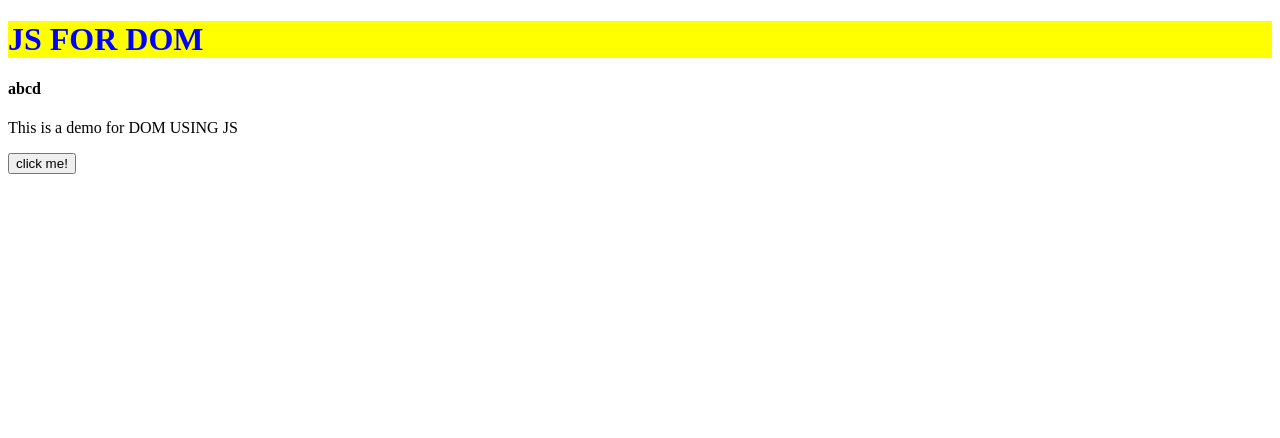
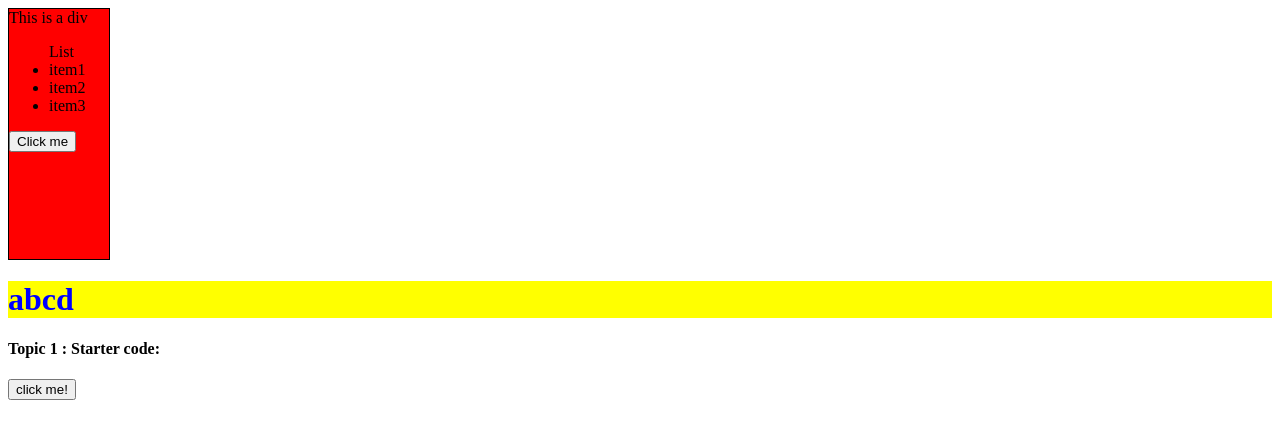
Before and after one commit to rishit2264/javascipt_full, a plain HTML site: page index6.html in a window 1280 px wide. Drawn offline with Linux system fonts and the light colour scheme.

Commit message:
get/set attribute + create/remove element

```diff
--- a/index6.html
+++ b/index6.html
@@ -7,6 +7,14 @@
     <link rel = "stylesheet" href = "style6.css" />
 </head>
 <body>
+    <div id = "box">This is a div
+        <ul>
+        List
+        <li>item1</li>
+        <li>item2</li>
+        <li>item3</li>
+            </ul>
+    </div>
     <h1 id = "heading">JS FOR DOM</h1>
     <h4 class = "heading-class">Topic 1 : Starter code:</h4>
     <p class = "heading-class">This is a demo for DOM USING JS</p>
--- a/script6.js
+++ b/script6.js
@@ -41,3 +41,17 @@
 
 body.innerText; // gives all the inner  text inside body
 body.innerHTML; // gives all the inner html inside body
+
+console.log(firstEl.getAttribute("class"));  // gives the class of the para element
+
+console.log(firstEl.setAttribute("class", "newclass"));  // sets the id of the body element
+
+
+let newBtn = document.createElement("Button");   // creates a new element button element in html using js.
+newBtn.innerText = "Click me";
+
+let div = document.querySelector("div");   // adds the element newbutton inside the div element in html.
+div.appendChild(newBtn);
+
+let para = document.querySelector("p");
+para.remove();  //removes the para element from html.
--- a/style6.css
+++ b/style6.css
@@ -2,3 +2,10 @@
     color: blue;
         background-color: yellow;
 }
+
+#box {
+    height : 250px;
+    width : 100px;
+    background-color: red;
+    border: 1px solid black;
+}
```
